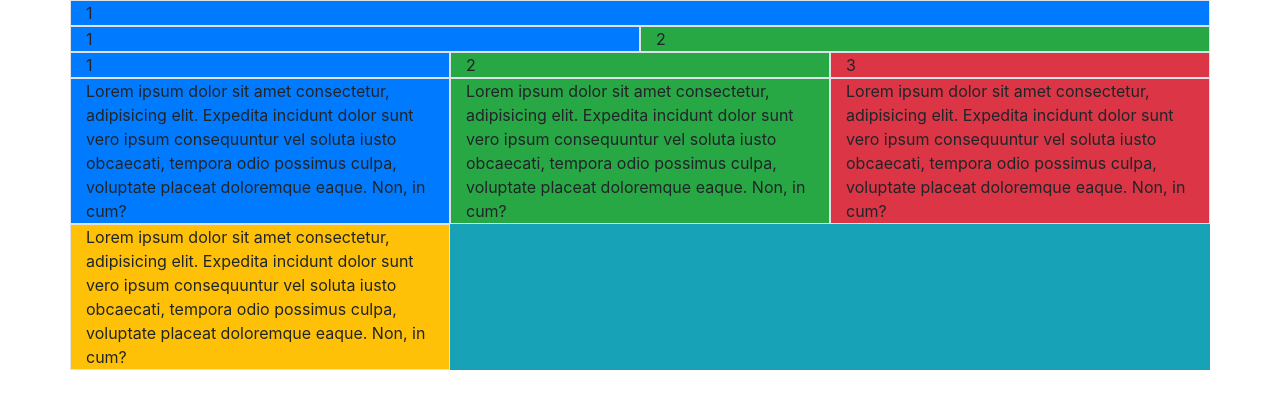
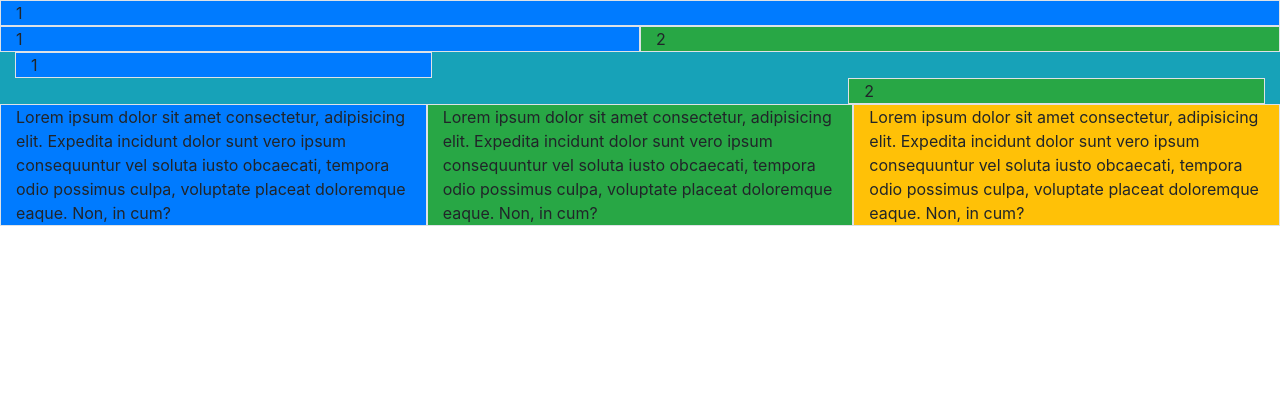
Before and after one commit to farhankarim/SPRO-201810C, a plain HTML site: page bootstrap.html in a window 1280 px wide. Drawn offline with nearby package versions, Linux system fonts and the light colour scheme.

Commit message:
Update bootstrap.html

```diff
--- a/bootstrap.html
+++ b/bootstrap.html
@@ -4,8 +4,8 @@
     <meta charset="UTF-8">
     <meta name="viewport" content="width=device-width, initial-scale=1.0">
     <title>Document</title>
-    <link rel="stylesheet" href="css/bootstrap.css">
-
+    <!-- <link rel="stylesheet" href="css/bootstrap.css"> -->
+    <link rel="stylesheet" href="https://cdn.jsdelivr.net/npm/bootstrap@4.5.3/dist/css/bootstrap.min.css" integrity="sha384-TX8t27EcRE3e/ihU7zmQxVncDAy5uIKz4rEkgIXeMed4M0jlfIDPvg6uqKI2xXr2" crossorigin="anonymous">
 </head>
 <body>
     <!-- <div class="jumbotron" style="height: 100vh;">
@@ -38,7 +38,7 @@
         </div>
     </div> -->
 
-    <div class="container bg-info" >
+    <div class="container-fluid bg-info" >
         <div class="row">
             <div class="col-12 border bg-primary">1</div>
         </div>
@@ -48,16 +48,13 @@
             <div class="col-6 border bg-success">2</div>
         </div>
 
-        <div class="row">
-            <div class="col-4 border bg-primary">1</div>
-            <div class="col-4 border bg-success">2</div>
-            <div class="col-4 border bg-danger">3</div>
-        </div>
+        <div class="col-md-4 border bg-primary">1</div>
+        <div class="col-md-4 offset-md-8 border bg-success">2</div>
+        <!-- <div class="col-md-4 ml-auto border bg-success">2</div> -->
 
-        <div class="row">
+        <div class="row ">
             <div class="col-sm-4 col-md-6 col-lg-12 col-xl-4 border bg-primary">Lorem ipsum dolor sit amet consectetur, adipisicing elit. Expedita incidunt dolor sunt vero ipsum consequuntur vel soluta iusto obcaecati, tempora odio possimus culpa, voluptate placeat doloremque eaque. Non, in cum?</div>
             <div class="col-sm-4 col-md-6 col-lg-12 col-xl-4 border bg-success">Lorem ipsum dolor sit amet consectetur, adipisicing elit. Expedita incidunt dolor sunt vero ipsum consequuntur vel soluta iusto obcaecati, tempora odio possimus culpa, voluptate placeat doloremque eaque. Non, in cum?</div>
-            <div class="col-sm-4 col-md-6 col-lg-12 col-xl-4 border bg-danger">Lorem ipsum dolor sit amet consectetur, adipisicing elit. Expedita incidunt dolor sunt vero ipsum consequuntur vel soluta iusto obcaecati, tempora odio possimus culpa, voluptate placeat doloremque eaque. Non, in cum?</div>
             <div class="col-sm-4 col-md-6 col-lg-12 col-xl-4 border bg-warning">Lorem ipsum dolor sit amet consectetur, adipisicing elit. Expedita incidunt dolor sunt vero ipsum consequuntur vel soluta iusto obcaecati, tempora odio possimus culpa, voluptate placeat doloremque eaque. Non, in cum?</div>
         </div>
     </div>
```
